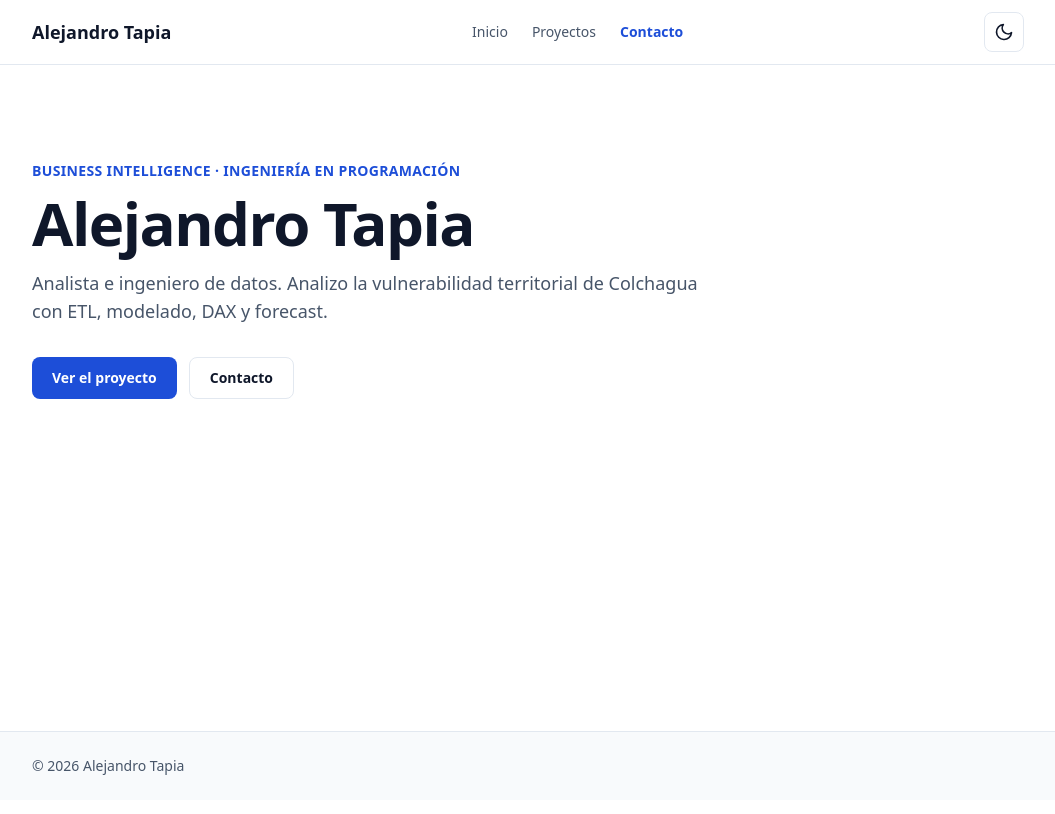
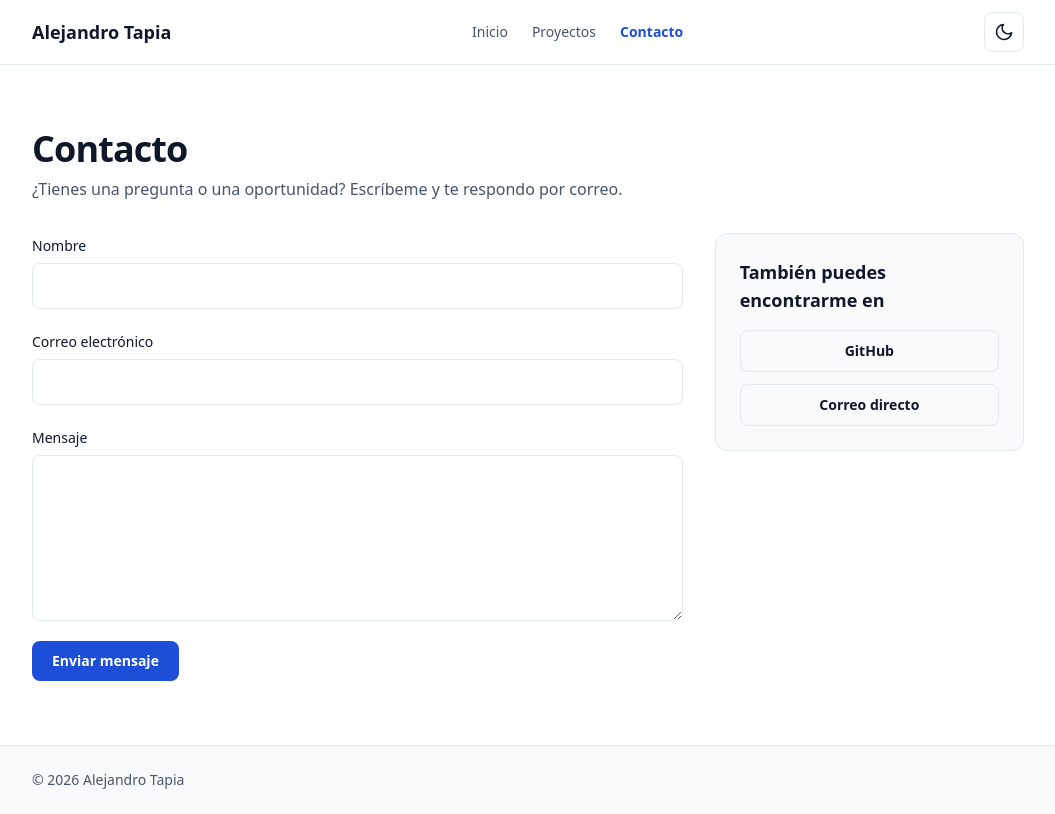
Before and after one commit to JovenGit/portafolio-bi, an Astro site: page /contacto in a window 1280 px wide. Shown: the whole page, without its empty margins (112-1167 px from the left). Built offline with nearby package versions, Linux system fonts and the light colour scheme; Astro itself is replaced by a stand-in of ours.

Commit message:
feat(pages): armar página de contacto con formulario

```diff
--- a/src/pages/contacto.astro
+++ b/src/pages/contacto.astro
@@ -1,21 +1,35 @@
 ---
 import BaseLayout from '../layouts/BaseLayout.astro';
 import Container from '../components/ui/Container.astro';
+import Card from '../components/ui/Card.astro';
 import Button from '../components/ui/Button.astro';
+import SectionHeading from '../components/ui/SectionHeading.astro';
+import ContactForm from '../components/sections/ContactForm.astro';
+import { profile } from '../data/profile';
 ---
-<BaseLayout title="Inicio">
-  <Container class="py-16 md:py-24">
-    <p class="text-sm font-semibold uppercase tracking-wide text-accent">
-      Business Intelligence · Ingeniería en Programación
-    </p>
-    <h1 class="mt-3 text-4xl font-bold tracking-tight md:text-6xl">Alejandro Tapia</h1>
-    <p class="mt-4 max-w-2xl text-lg text-muted">
-      Analista e ingeniero de datos. Analizo la vulnerabilidad territorial de Colchagua
-      con ETL, modelado, DAX y forecast.
-    </p>
-    <div class="mt-8 flex flex-wrap gap-3">
-      <Button href="/proyecto">Ver el proyecto</Button>
-      <Button href="/contacto" variant="secondary">Contacto</Button>
+<BaseLayout
+  title="Contacto"
+  description="Escríbeme para conversar sobre análisis de datos, Business Intelligence o una oportunidad de trabajo."
+>
+  <Container class="py-12 md:py-16">
+    <SectionHeading
+      level="h1"
+      title="Contacto"
+      subtitle="¿Tienes una pregunta o una oportunidad? Escríbeme y te respondo por correo."
+    />
+
+    <div class="grid gap-8 lg:grid-cols-3">
+      <div class="lg:col-span-2">
+        <ContactForm />
+      </div>
+
+      <Card as="div" class="h-fit">
+        <h2 class="text-lg font-semibold">También puedes encontrarme en</h2>
+        <div class="mt-4 flex flex-col gap-3">
+          <Button href={profile.links.github} variant="secondary">GitHub</Button>
+          <Button href={`mailto:${profile.links.email}`} variant="secondary">Correo directo</Button>
+        </div>
+      </Card>
     </div>
   </Container>
 </BaseLayout>
```
